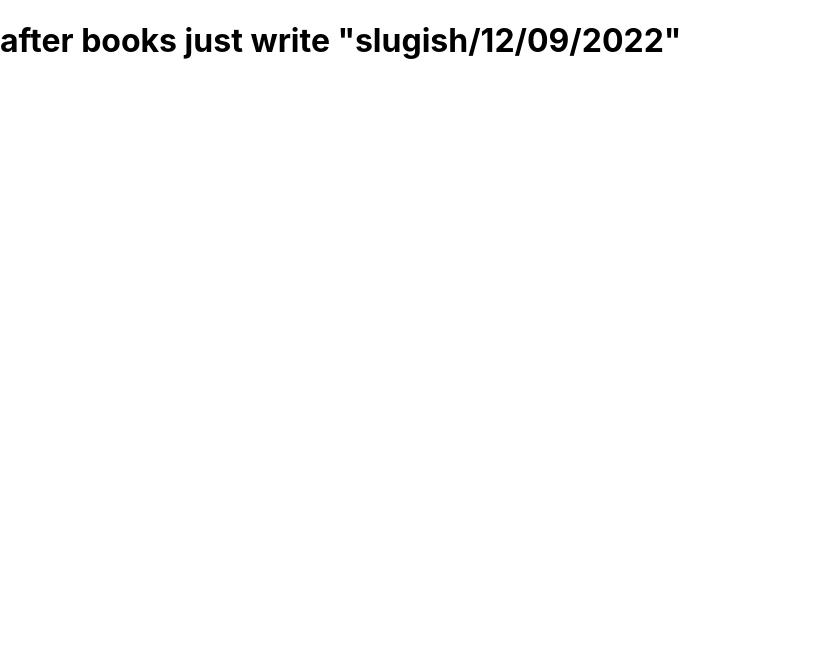
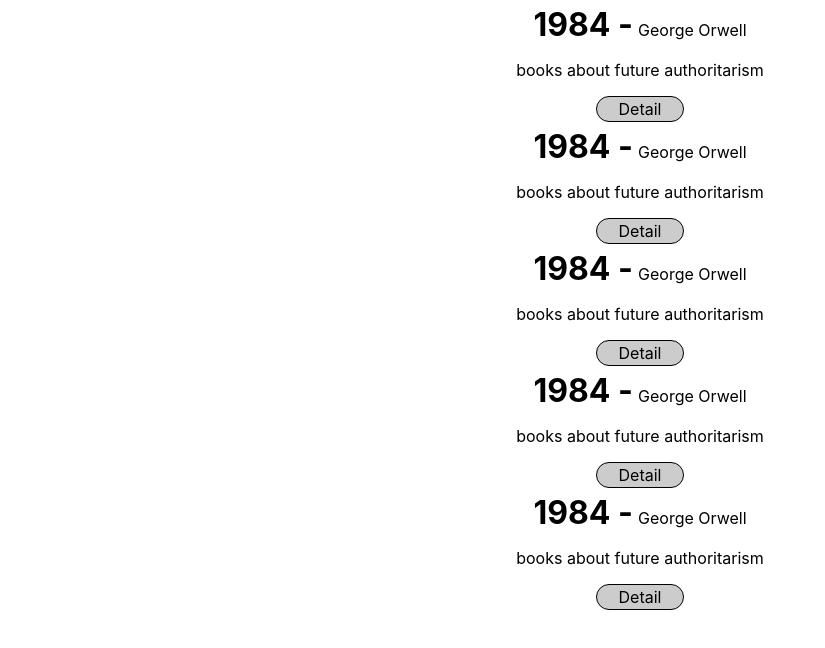
Before and after one commit to sibalonat/book_review, a Next.js app: page /books in a window 1280 px wide. Shown: the top 648 px of the page, without its empty margins (0-825 px from the left). Built offline with nearby package versions, Linux system fonts and the light colour scheme.

Commit message:
changes on the structure of the book folder

```diff
--- /dev/null
+++ b/data/utils.js
@@ -0,0 +1,37 @@
+export const books = [
+    {
+        id: '1',
+        name: '1984',
+        description: 'books about future authoritarism',
+        author: 'George Orwell'
+    },
+    {
+        id: '2',
+        name: '1984',
+        description: 'books about future authoritarism',
+        author: 'George Orwell'
+    },
+    {
+        id: '3',
+        name: '1984',
+        description: 'books about future authoritarism',
+        author: 'George Orwell'
+    },
+    {
+        id: '4',
+        name: '1984',
+        description: 'books about future authoritarism',
+        author: 'George Orwell'
+    },
+    {
+        id: '5',
+        name: '1984',
+        description: 'books about future authoritarism',
+        author: 'George Orwell'
+    },
+]
+
+export const fetchBookFromId = (id) => {
+    const fetchedBook = books.find((book) => book.id === id)
+    return fetchedBook
+}
--- a/pages/books/index.js
+++ b/pages/books/index.js
@@ -1,3 +1,49 @@
+import { books } from "../../data/utils";
+import React from 'react';
+import Link  from "next/link";
 export default function BooksToReview() {
-    return <h1> books homepage here</h1>
+
+  return (
+    <div>
+      {books.map((book, index) => (
+        <div key={index} style={{
+            display: "flex",
+            flexDirection: "column",
+            margin: "auto",
+            justifyContent: "center",
+            alignItems: "center"
+         }}>
+            <p style={{
+                fontWeight: "bold",
+                fontSize: 32,
+                marginTop: 5,
+                marginRight: 0,
+                marginBottom: 0,
+                marginLeft: 0,
+                alignItems: "center",
+                display: "flex"
+            }}> {book.name} - <span style={{
+                verticalAlign: "baseline",
+                marginLeft: 5
+             }}> <small style={{
+                fontWeight: "normal",
+                fontSize: 16,
+                marginTop: -45
+             }}> {book.author} </small></span> </p>
+            <p> {book.description}</p>
+            <article style={{
+                border: "1px solid black",
+                paddingRight: 22,
+                paddingLeft: 22,
+                paddingTop: 2,
+                paddingBottom: 2,
+                background: "#ccc",
+                borderRadius: 14
+             }}>
+                <Link href={`/books/${book.id}`}> Detail </Link>
+             </article>
+        </div>
+      ))}
+    </div>
+  );
 }
--- /dev/null
+++ b/pages/books_verbose/index_Initial.js
@@ -0,0 +1,3 @@
+export default function BooksToReview() {
+    return <h1> books homepage here</h1>
+}
```
Also changed, not shown: pages/books/[id].js (+40 -4 lines), pages/books_verbose/[id]_initial.js (added, +7 -0 lines), pages/books_verbose/[...slug]_Initial.js (renamed from pages/books/[...slug].js).
